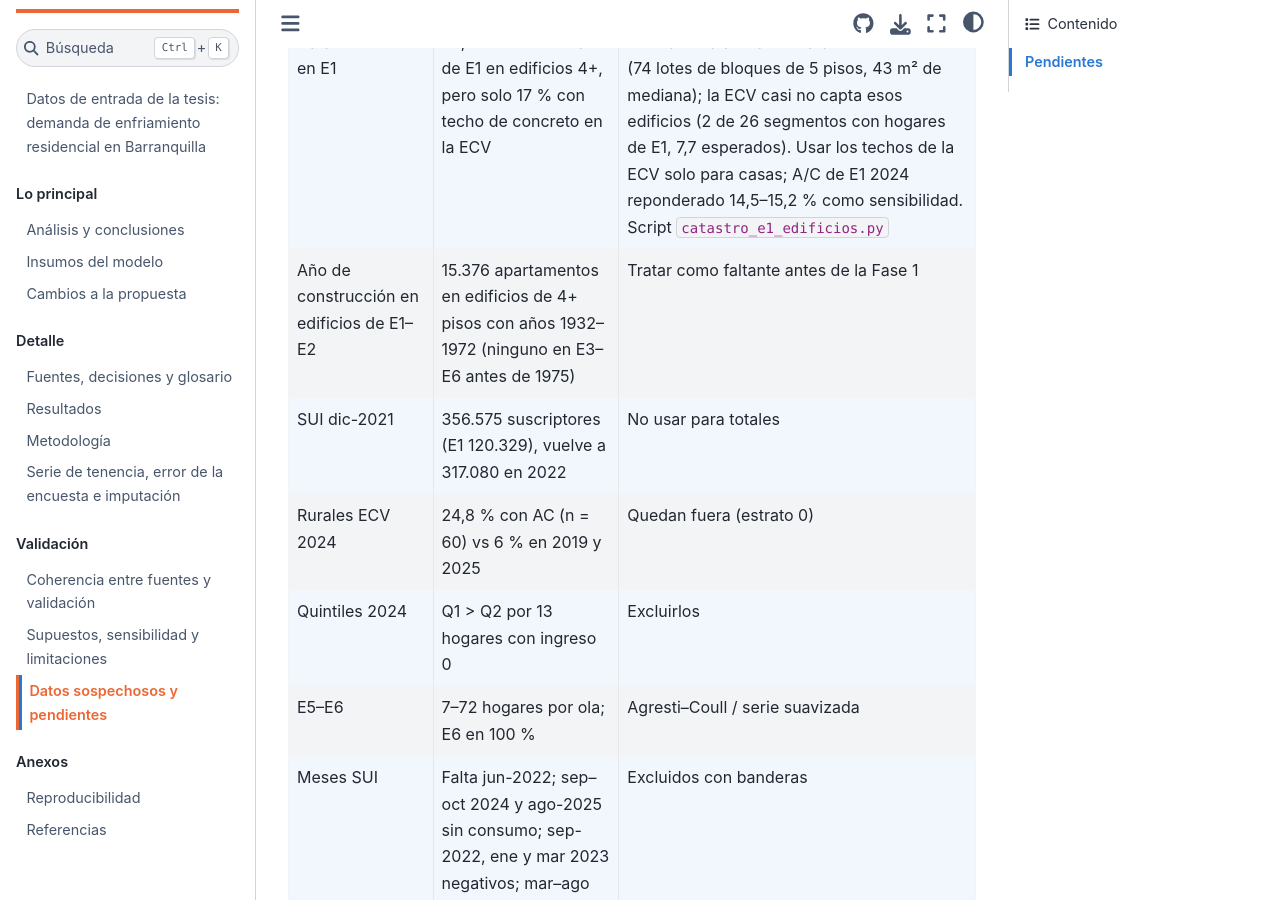
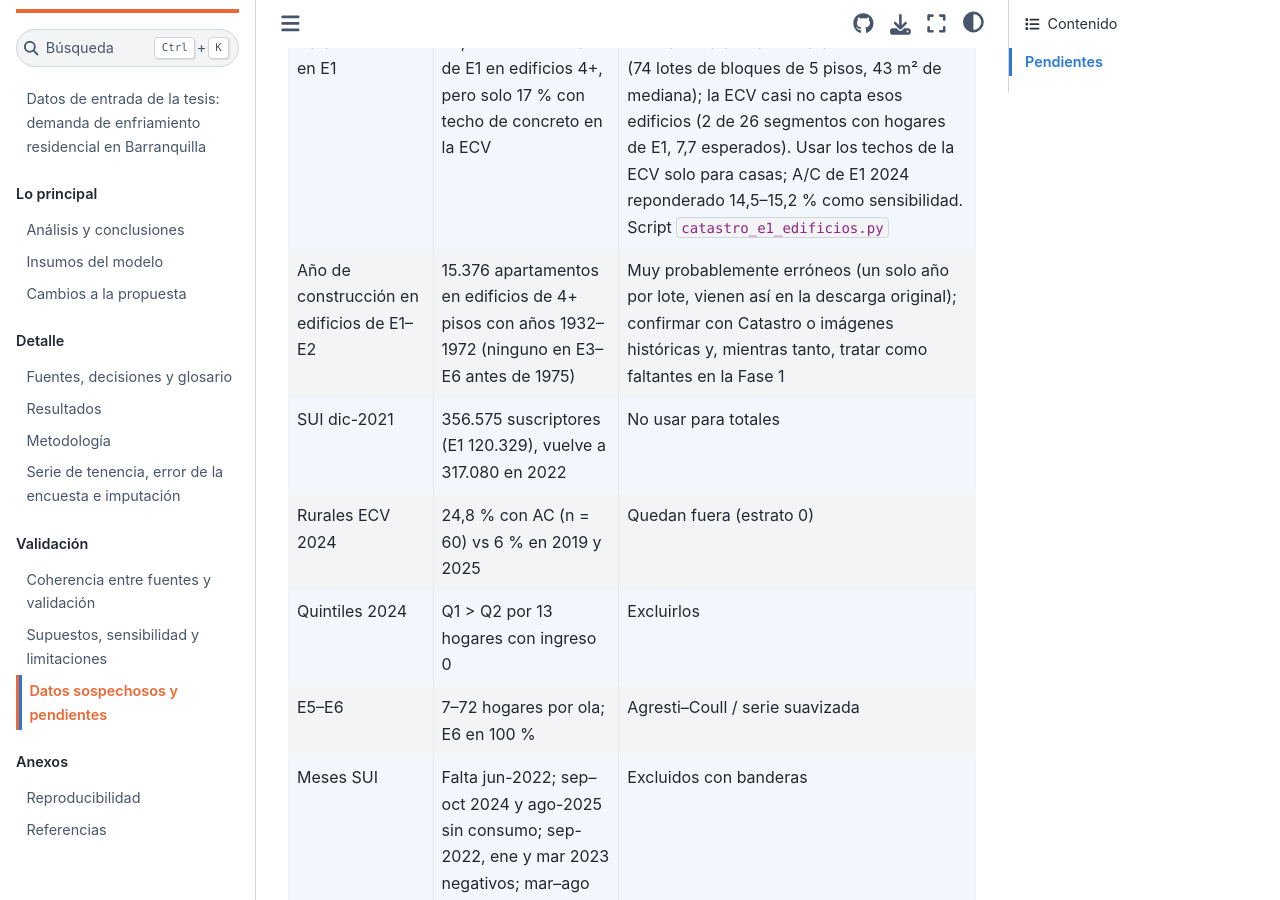
Before and after one commit to mcarocantillo/tesis-datos-barranquilla, a Jupyter Book: the page built from 07_datos_sospechosos.md, in a window 1280 px wide and 900 px high, scrolled down 543 px. Built offline with Jupyter Book 1.0.4 settings and Sphinx 7.4.7 and the Sphinx Book theme 1.1.4, drawn with Linux system fonts in a browser that asks for light colours.

Commit message:
Matizar el diagnóstico del año de construcción en edificios de E1-E2
Co-Authored-By: Claude Opus 5.5 <noreply@anthropic.com>
Claude-Session: https://claude.ai/code/session_01MRhL8MhMXNHDyWpfTimHRx

```diff
--- a/07_datos_sospechosos.md
+++ b/07_datos_sospechosos.md
@@ -6,7 +6,7 @@
 | E4 2020–2021 | 91,5 % (n = 58) y 89,2 %; 2020 en parte telefónica | 2020 fuera del ajuste |
 | E1 en el SUI | Consume más que E2–E3 con 5–19 % de AC; en 2018–2020 su kWh es el más caro (656–764 COP vs 452–514 en E6) | Confirmar con Air-e; calibrar con E2–E6 mientras tanto |
 | Catastro vs ECV en E1 | 29,5 % de viviendas de E1 en edificios 4+, pero solo 17 % con techo de concreto en la ECV | Revisado: la altura del catastro es coherente (74 lotes de bloques de 5 pisos, 43 m² de mediana); la ECV casi no capta esos edificios (2 de 26 segmentos con hogares de E1, 7,7 esperados). Usar los techos de la ECV solo para casas; A/C de E1 2024 reponderado 14,5–15,2 % como sensibilidad. Script `catastro_e1_edificios.py` |
-| Año de construcción en edificios de E1–E2 | 15.376 apartamentos en edificios de 4+ pisos con años 1932–1972 (ninguno en E3–E6 antes de 1975) | Tratar como faltante antes de la Fase 1 |
+| Año de construcción en edificios de E1–E2 | 15.376 apartamentos en edificios de 4+ pisos con años 1932–1972 (ninguno en E3–E6 antes de 1975) | Muy probablemente erróneos (un solo año por lote, vienen así en la descarga original); confirmar con Catastro o imágenes históricas y, mientras tanto, tratar como faltantes en la Fase 1 |
 | SUI dic-2021 | 356.575 suscriptores (E1 120.329), vuelve a 317.080 en 2022 | No usar para totales |
 | Rurales ECV 2024 | 24,8 % con AC (n = 60) vs 6 % en 2019 y 2025 | Quedan fuera (estrato 0) |
 | Quintiles 2024 | Q1 > Q2 por 13 hogares con ingreso 0 | Excluirlos |
```
Also changed, not shown: 11_coherencia.md (+1 -1 lines), 12_supuestos.md (+1 -1 lines).
